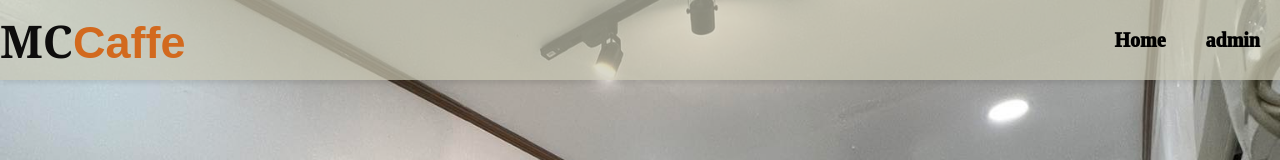
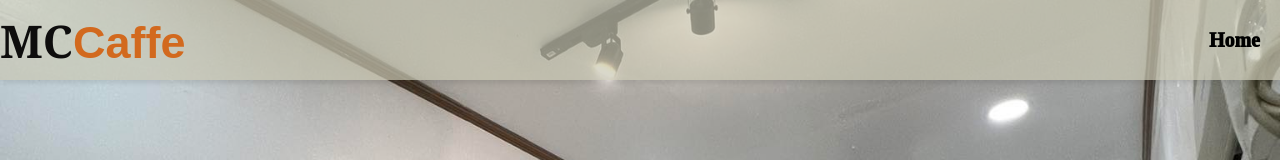
Before and after one commit to OREOs-system/MOR-DEMO-, a plain HTML site: page login.html in a window 1280 px wide. Shown: the top 160 px of the page. Drawn offline with Linux system fonts and the light colour scheme.

Commit message:
admin link FIXED

```diff
--- a/login.html
+++ b/login.html
@@ -13,9 +13,6 @@
             <div class="logo"><h1>MC<b>Caffe</b></h1></div>
             <ul>
                 <li><a href="index.html" class="home-active">Home</a></li>
-                <li><a href="aadmin.html">admin</a></li>
-
-
             </ul>
         </div>
     </section >
```
Also changed, not shown: cart.html (+0 -1 lines), delivery.html (+0 -1 lines), orders.html (+0 -1 lines), signup.html (+0 -1 lines).
